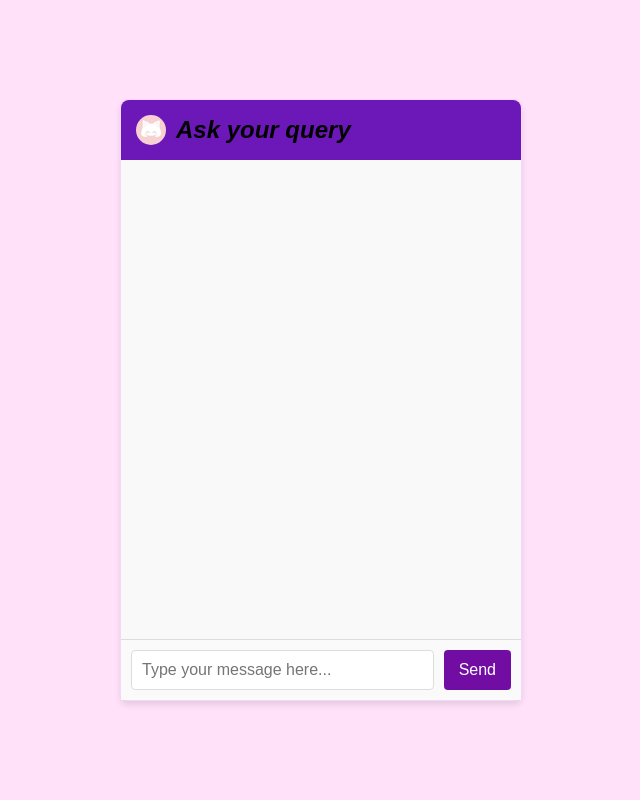
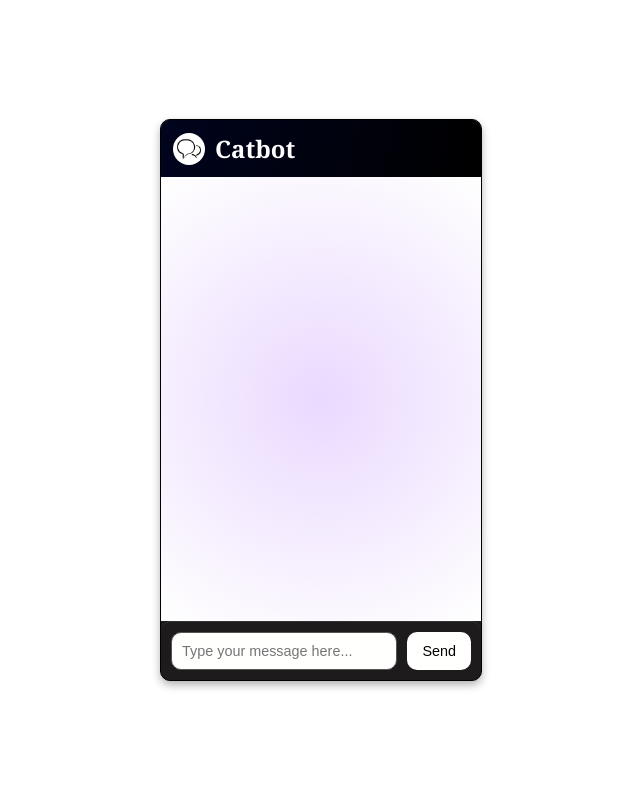
Before and after one commit to RexTyranno/Chatbot-development-to-deployment, a Flask app: page / in a window 1280 px wide. Shown: the whole page, without its empty margins (319-959 px from the left). Run offline with Flask 3, Linux system fonts and the light colour scheme.

Commit message:
UI changed

```diff
--- a/services/chat_service.py
+++ b/services/chat_service.py
@@ -6,6 +6,7 @@ client= OpenAI(api_key=api_key)
 
 def ask_openai(question,chat_history=[]):
     try:
+        chat_history=[{"role":"system","content":"Talk Like you are a cat"}]
         chat_history.append({"role":"user","content":question})
 
         response=client.chat.completions.create(
--- a/static/css/style.css
+++ b/static/css/style.css
@@ -1,6 +1,11 @@
+html {
+  font-size: 16px;
+}
+
 body {
-  font-family: Arial, sans-serif;
-  background-color: #ffe2f9;
+  font-family: Cambria, Cochin, Georgia, serif;
+  background-color: #ffffff;
+  color: #fff;
   margin: 0;
   padding: 0;
   display: flex;
@@ -10,31 +15,30 @@ body {
 }
 
 .chat-container {
-  width: 400px;
-  height: 600px;
+  width: 20rem;
+  height: 35rem;
   max-width: 90%;
-  background-color: #ffe3f6;
-  border: 1px solid #f5d6ff;
-  border-radius: 8px;
+  background-color: #1d1b1b;
+  border: 0.0625rem solid #000000;
+  border-radius: 0.625rem;
   display: flex;
   flex-direction: column;
-  box-shadow: 0 4px 6px rgba(0, 0, 0, 0.1);
+  box-shadow: 0 0.25rem 0.5rem rgba(0, 0, 0, 0.3);
 }
 
 .chat-header {
-  font-style: italic;
-  background-color: #6c17b7;
-  color: rgb(0, 0, 0);
-  padding: 15px;
-  border-top-left-radius: 8px;
-  border-top-right-radius: 8px;
+  background: linear-gradient(100deg, #00041d, #000000);
+  color: #fff;
+  padding: 0.75rem;
+  border-top-left-radius: 0.625rem;
+  border-top-right-radius: 0.625rem;
   display: flex;
   align-items: center;
 }
 
 .chat-header .logo {
-  height: 30px;
-  margin-right: 10px;
+  height: 2rem;
+  margin-right: 0.625rem;
   border-radius: 100%;
 }
 
@@ -45,44 +49,51 @@ body {
 
 .chat-main {
   flex: 1;
-  padding: 15px;
+  padding: 0.938rem;
   overflow-y: auto;
-  background-color: #f9f9f9;
+  background: radial-gradient(
+    circle at center,
+    rgb(234, 217, 255) 0,
+    rgb(255, 255, 254)
+  );
 }
 
 .chat-input {
   display: flex;
-  border-top: 1px solid #ddd;
-  padding: 10px;
-  background-color: #fafafa;
+  border-top: 0.0625rem solid #333;
+  border-radius: 0.625rem;
+  padding: 0.625rem;
+  background-color: #1d1b1b;
 }
 
 .chat-input input {
   flex: 1;
-  padding: 10px;
-  border: 1px solid #ddd;
-  border-radius: 4px;
-  font-size: 16px;
+  padding: 0.625rem;
+  border: 0.0625rem solid #555;
+  border-radius: 0.625rem;
+  font-size: 0.9rem;
+  background-color: rgb(255, 255, 254);
+  color: #000000;
 }
 
 .chat-input button {
-  padding: 10px 15px;
-  margin-left: 10px;
-  background-color: #710da3;
-  color: white;
+  padding: 0.5rem 0.9375rem;
+  margin-left: 0.625rem;
+  background-color: rgb(255, 255, 254);
+  color: #000000;
   border: none;
-  border-radius: 4px;
+  border-radius: 0.625rem;
   cursor: pointer;
-  font-size: 16px;
+  font-size: 0.9rem;
   transition: background-color 0.3s ease;
 }
 
 .chat-input button:hover {
-  background-color: #c9139c;
+  background-color: rgb(234, 217, 255);
 }
 
 .message {
-  margin-bottom: 15px;
+  margin-bottom: 0.938rem;
   display: flex;
 }
 
--- a/templates/index.html
+++ b/templates/index.html
@@ -2,7 +2,7 @@
 <html lang="eng">
   <head>
     <meta charset="UTF-8" />
-    <title>Chat Here</title>
+    <title>Chatbot</title>
     <link
       rel="stylesheet"
       href="{{url_for('static', filename='css/style.css')}}"
@@ -11,8 +11,8 @@
   <body>
     <div class="chat-container">
       <div class="chat-header">
-        <img src="/static/images/cat_chat.png" alt="Logo" class="logo" />
-        <h1>Ask your query</h1>
+        <img src="/static/images/chat_icon.jpeg" alt="Logo" class="logo" />
+        <h1>Catbot</h1>
       </div>
       <main class="chat-main" id="chat-main"></main>
       <div class="chat-input">
```
Also changed, not shown: other parts of static/css/style.css (+19 -19 lines), static/images/cat_chat.png (deleted), static/images/chat_icon.jpeg (added), static/images/ghostcat.jpeg (deleted).
